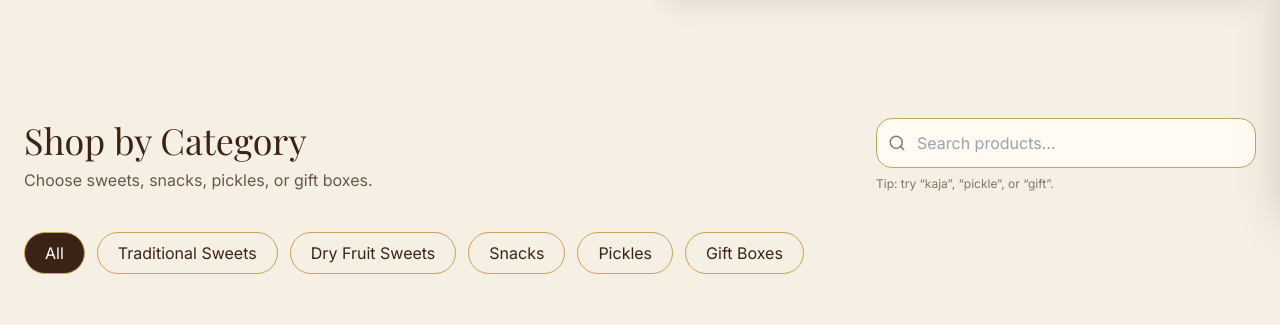
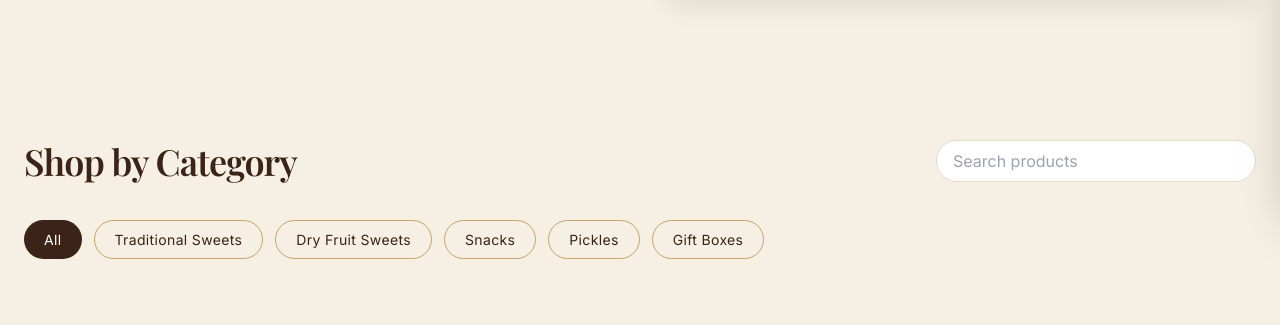
Before and after one commit to Saideep-123/final, a Next.js app: page / in a window 1280 px wide. Shown: the part 593-918 px from the top of the page. Built offline with nearby package versions, Linux system fonts and the light colour scheme; a web font is replaced by a local one.

Commit message:
Update Categories.tsx

```diff
--- a/app/components/Categories.tsx
+++ b/app/components/Categories.tsx
@@ -1,7 +1,5 @@
 "use client";
 
-import { motion } from "framer-motion";
-import { Search } from "lucide-react";
 import { CATEGORIES } from "./data";
 
 export default function Categories({
@@ -9,50 +7,40 @@ export default function Categories({
   setActive,
   searchQuery,
   setSearchQuery,
-}: {
-  active: string;
-  setActive: (v: string) => void;
-  searchQuery: string;
-  setSearchQuery: (v: string) => void;
-}) {
+}: any) {
   return (
-    <section id="categories" className="px-6 py-16">
+    <section className="px-6 pt-20 pb-14">
       <div className="max-w-7xl mx-auto">
-        <div className="mb-10 flex flex-col gap-4 md:flex-row md:items-end md:justify-between">
-          <div>
-            <h2 className="text-4xl mb-2">Shop by Category</h2>
-            <p className="opacity-75">Choose sweets, snacks, pickles, or gift boxes.</p>
-          </div>
+        <div className="flex flex-col md:flex-row md:items-center md:justify-between gap-6 mb-8">
+          {/* PREMIUM HEADING */}
+          <h2 className="text-[36px] font-semibold tracking-tight">
+            Shop by Category
+          </h2>
 
-          {/* Search (right side) */}
-          <div className="w-full md:w-[380px]">
-            <div className="relative">
-              <Search className="absolute left-3 top-1/2 -translate-y-1/2 opacity-60" size={18} />
-              <input
-                value={searchQuery}
-                onChange={(e) => setSearchQuery(e.target.value)}
-                placeholder="Search products…"
-                className="w-full pl-10 pr-4 py-3 rounded-2xl border border-gold bg-[#fffaf2] focus:outline-none focus:ring-2 focus:ring-gold/40"
-                aria-label="Search products"
-              />
-            </div>
-            <div className="mt-2 text-xs opacity-60">Tip: try “kaja”, “pickle”, or “gift”.</div>
-          </div>
+          {/* SEARCH */}
+          <input
+            value={searchQuery}
+            onChange={(e) => setSearchQuery(e.target.value)}
+            placeholder="Search products"
+            className="w-full md:w-[320px] px-4 py-2 rounded-full border border-[#e8dccb] focus:outline-none"
+          />
         </div>
 
+        {/* CATEGORY PILLS */}
         <div className="flex flex-wrap gap-3">
-          {CATEGORIES.map((c) => (
-            <motion.button
+          {CATEGORIES.map((c: string) => (
+            <button
               key={c}
-              whileHover={{ y: -2 }}
-              className={`px-5 py-2 rounded-full border border-gold ${
-                active === c ? "bg-[#3b2417] text-[#fffaf2]" : "bg-transparent hover:bg-gold/10"
-              }`}
               onClick={() => setActive(c)}
-              type="button"
+              className={`px-5 py-2 rounded-full text-[14px] tracking-wide transition
+                ${
+                  active === c
+                    ? "bg-[#3b2417] text-white"
+                    : "border border-[#c9a36a] hover:bg-[#f6efe6]"
+                }`}
             >
               {c}
-            </motion.button>
+            </button>
           ))}
         </div>
       </div>
```
